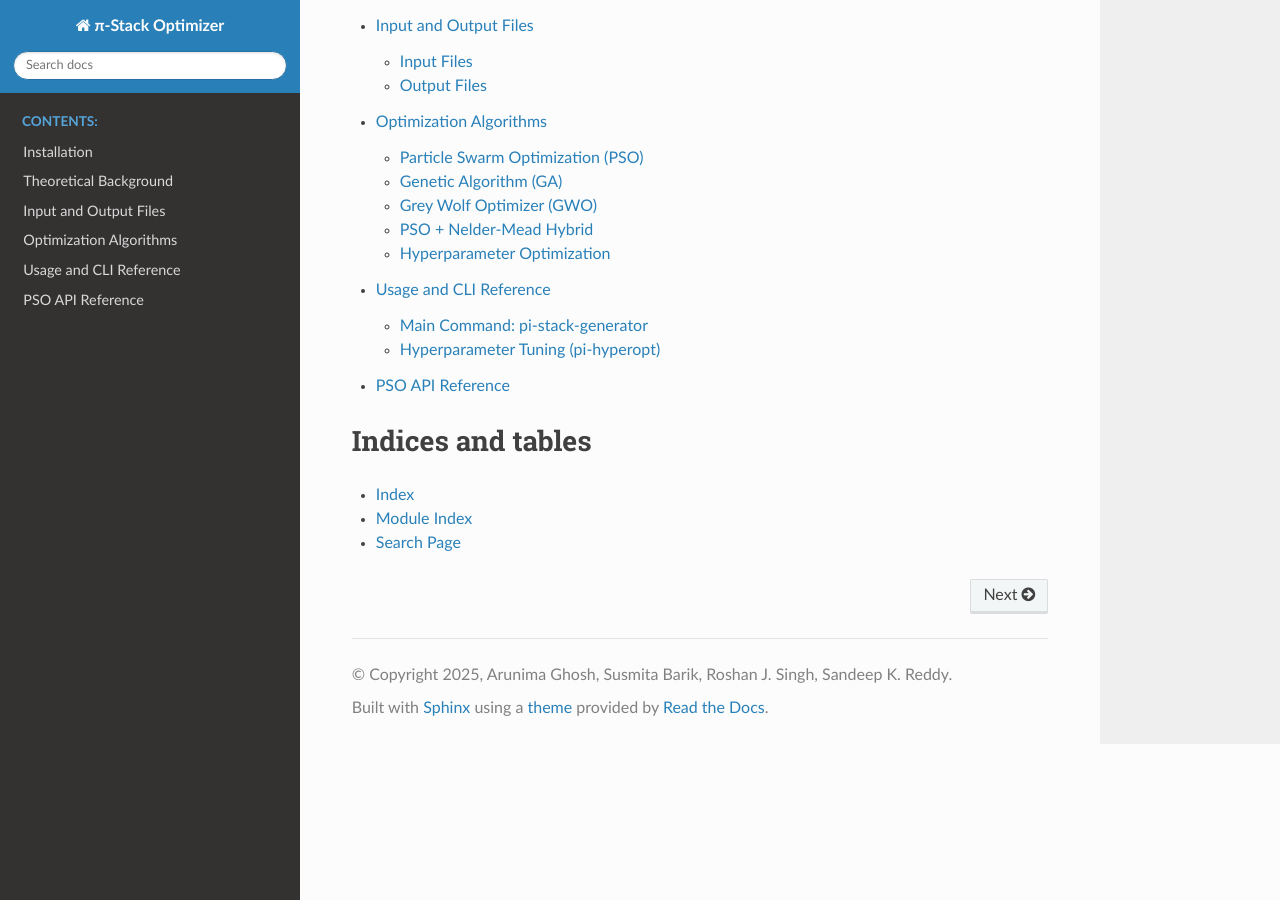
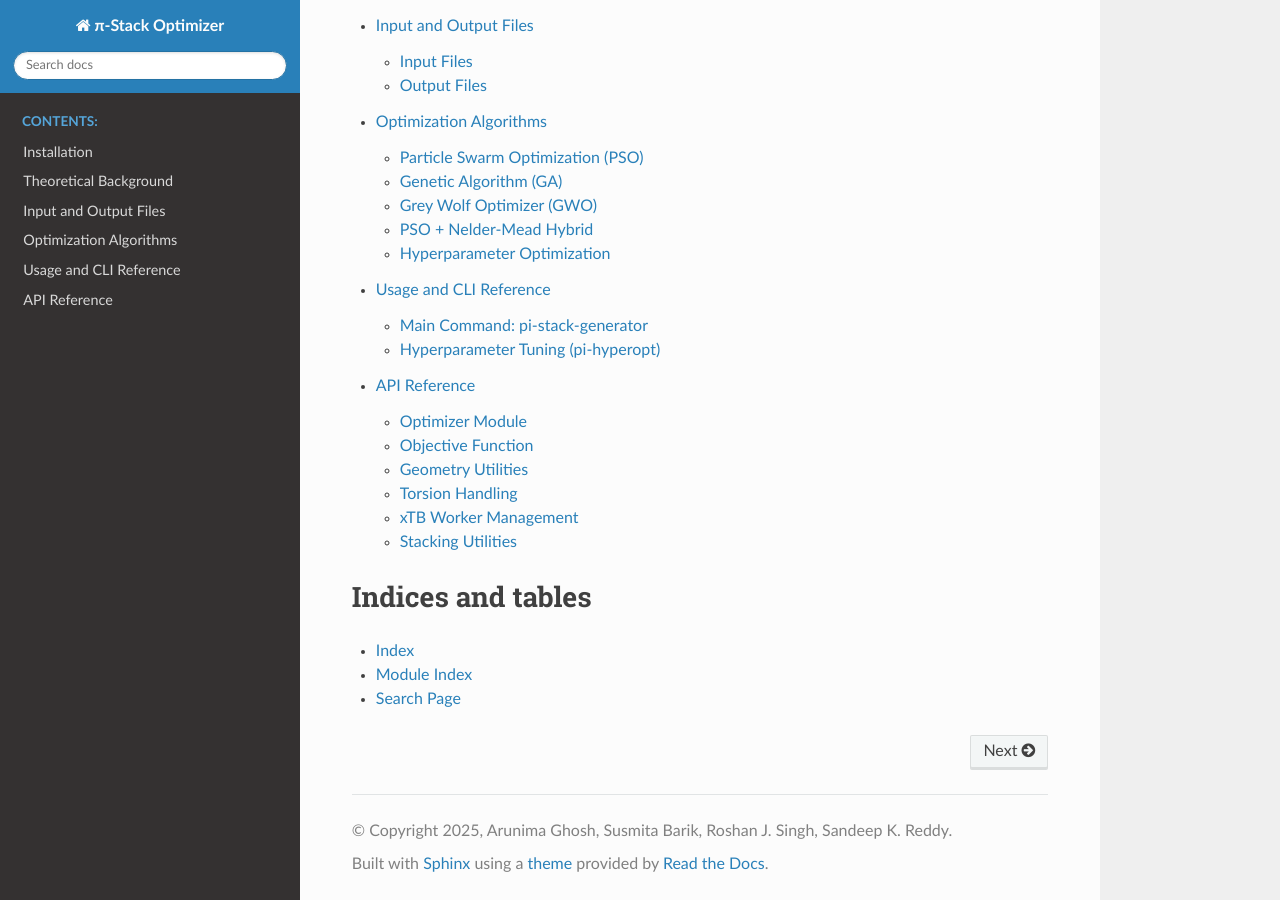
Before and after one commit to roshansinghabc123-cmd/PSO, a Sphinx documentation site: the page built from docs/index.rst, in a window 1280 px wide and 900 px high, scrolled down 554 px. Built offline with Sphinx 7.4.7 and the Read the Docs theme 3.1.0, drawn with Linux system fonts in a browser that asks for light colours.

Commit message:
Populate API reference with project modules

```diff
--- a/docs/modules.rst
+++ b/docs/modules.rst
@@ -1,7 +1,44 @@
-PSO API Reference
-=================
+API Reference
+=============
 
-.. automodule:: main
+Optimizer Module
+----------------
+.. automodule:: modules.optimizer
    :members:
    :undoc-members:
    :show-inheritance:
+
+Objective Function
+------------------
+.. automodule:: modules.objective
+   :members:
+   :undoc-members:
+   :show-inheritance:
+
+Geometry Utilities
+------------------
+.. automodule:: modules.geometry
+   :members:
+   :undoc-members:
+   :show-inheritance:
+
+Torsion Handling
+----------------
+.. automodule:: modules.torsion
+   :members:
+   :undoc-members:
+   :show-inheritance:
+
+xTB Worker Management
+---------------------
+.. automodule:: modules.xtb_workers
+   :members:
+   :undoc-members:
+   :show-inheritance:
+
+Stacking Utilities
+------------------
+.. automodule:: modules.stacking
+   :members:
+   :undoc-members:
+   :show-inheritance:
```
